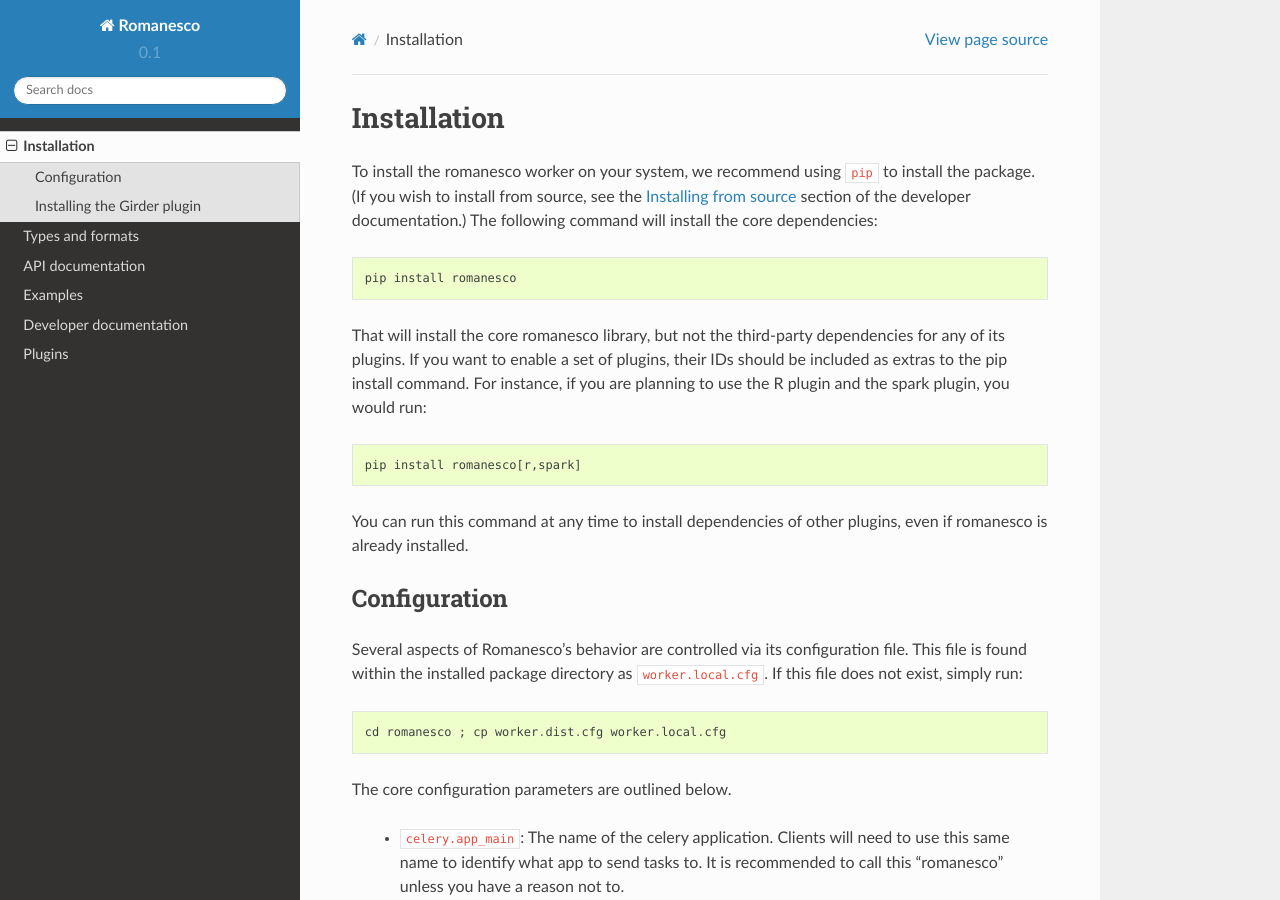
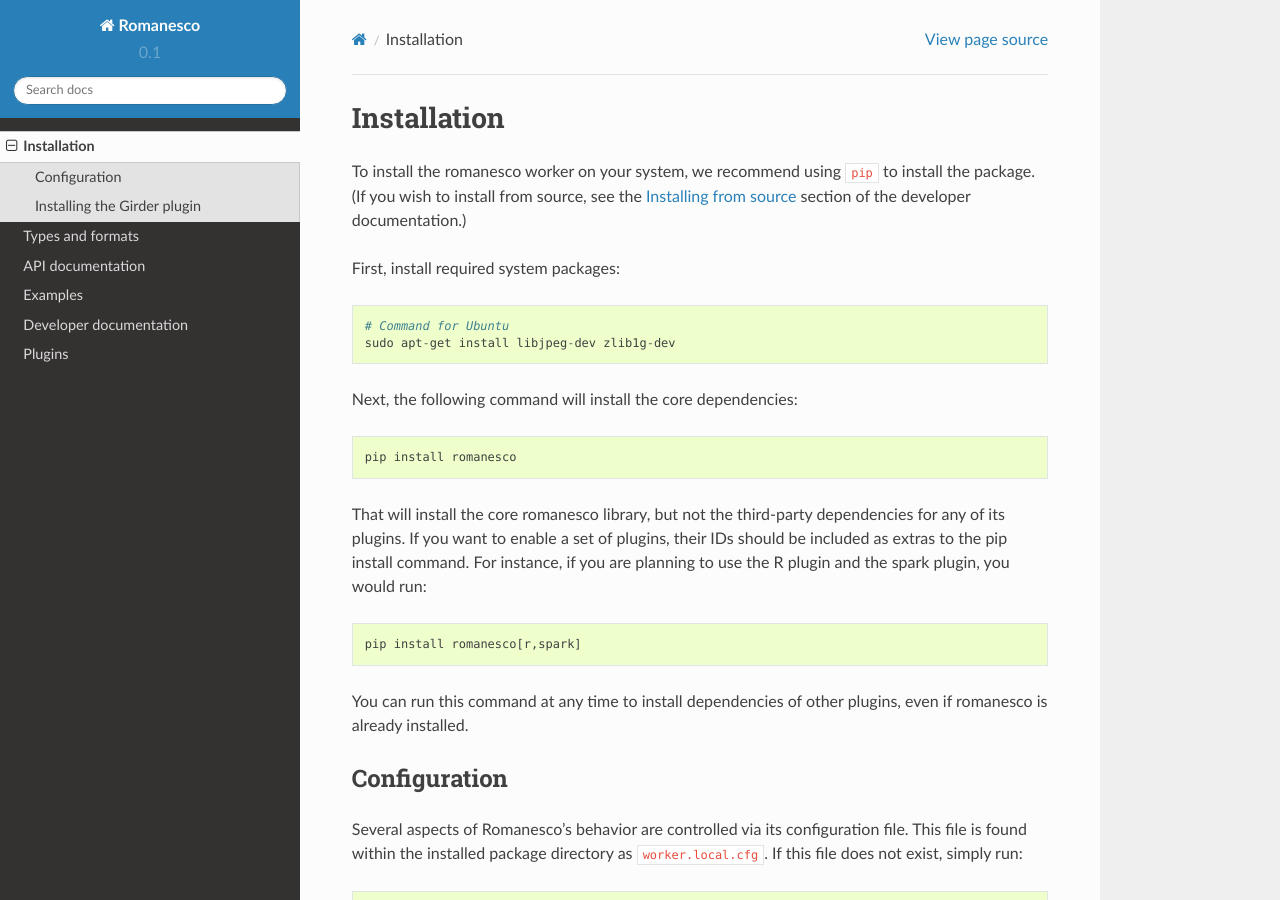
Before and after one commit to girder/girder_worker, a Sphinx documentation site: the page built from docs/installation.rst, in a window 1280 px wide and 900 px high. Built offline with Sphinx 7.4.7 and the Read the Docs theme 2.0.0, drawn with Linux system fonts in a browser that asks for light colours.

Commit message:
Update documentation to add new build requirements
Pillow >3.0 requires libjpeg and zlib to be built with pip.

```diff
--- a/docs/developer-docs.rst
+++ b/docs/developer-docs.rst
@@ -10,6 +10,11 @@
 
     git clone https://github.com/Kitware/romanesco.git
     cd romanesco
+
+Install required system packages: ::
+
+    # Command for Ubuntu
+    sudo apt-get install libjpeg-dev zlib1g-dev
 
 Install requirements: ::
 
--- a/docs/installation.rst
+++ b/docs/installation.rst
@@ -3,7 +3,14 @@
 
 To install the romanesco worker on your system, we recommend using ``pip`` to
 install the package. (If you wish to install from source, see the :ref:`install-from-source`
-section of the developer documentation.) The following command will install the core dependencies: ::
+section of the developer documentation.)
+
+First, install required system packages: ::
+
+    # Command for Ubuntu
+    sudo apt-get install libjpeg-dev zlib1g-dev
+
+Next, the following command will install the core dependencies: ::
 
     pip install romanesco
 
```
